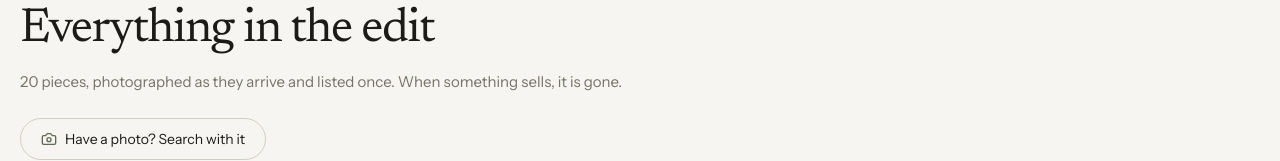
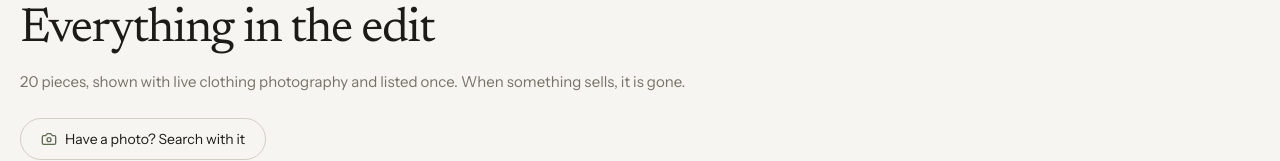
Before and after one commit to PranavGadiraju/thriftlenz, a Next.js app: page /shop in a window 1280 px wide. Shown: the part 167-328 px from the top of the page. Built offline with nearby package versions, Linux system fonts and the light colour scheme.

Commit message:
Load live catalogue imagery in shop

```diff
--- a/app/shop/page.tsx
+++ b/app/shop/page.tsx
@@ -2,7 +2,7 @@ import { Camera } from "lucide-react";
 import type { Metadata } from "next";
 import Link from "next/link";
 import { ShopBrowser } from "@/components/shop/shop-browser";
-import { products } from "@/data/products";
+import { products } from "@/data/live-products";
 import { getBrands, getPriceCeiling, getPriceFloor, getSizes } from "@/lib/catalogue";
 
 export const metadata: Metadata = {
@@ -20,8 +20,8 @@ export default function ShopPage() {
           Everything in the edit
         </h1>
         <p className="mt-4 text-[0.9375rem] leading-relaxed text-muted">
-          {products.length} pieces, photographed as they arrive and listed once. When something sells,
-          it is gone.
+          {products.length} pieces, shown with live clothing photography and listed once. When something
+          sells, it is gone.
         </p>
         <Link
           href="/visual-search"
```
